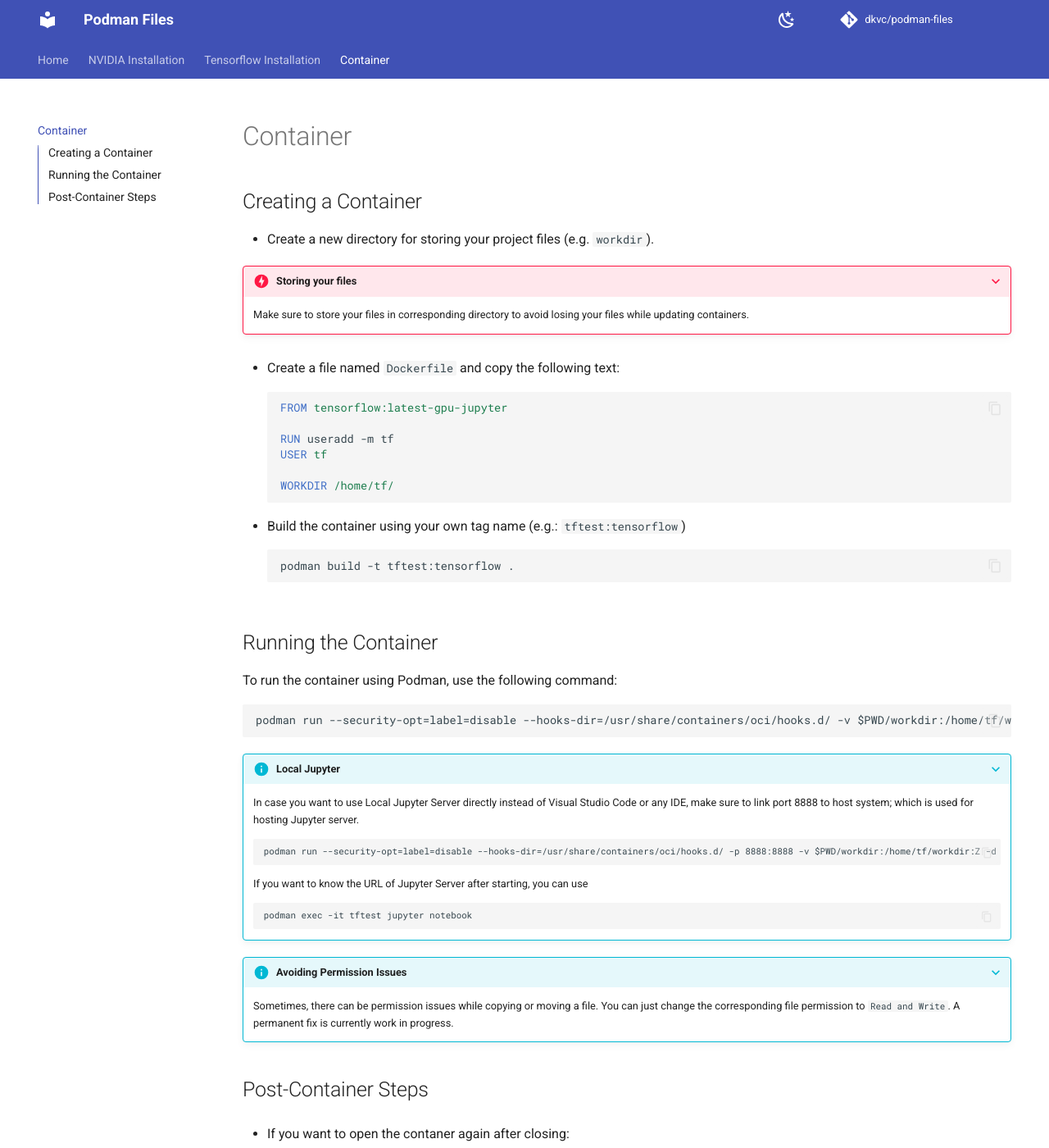
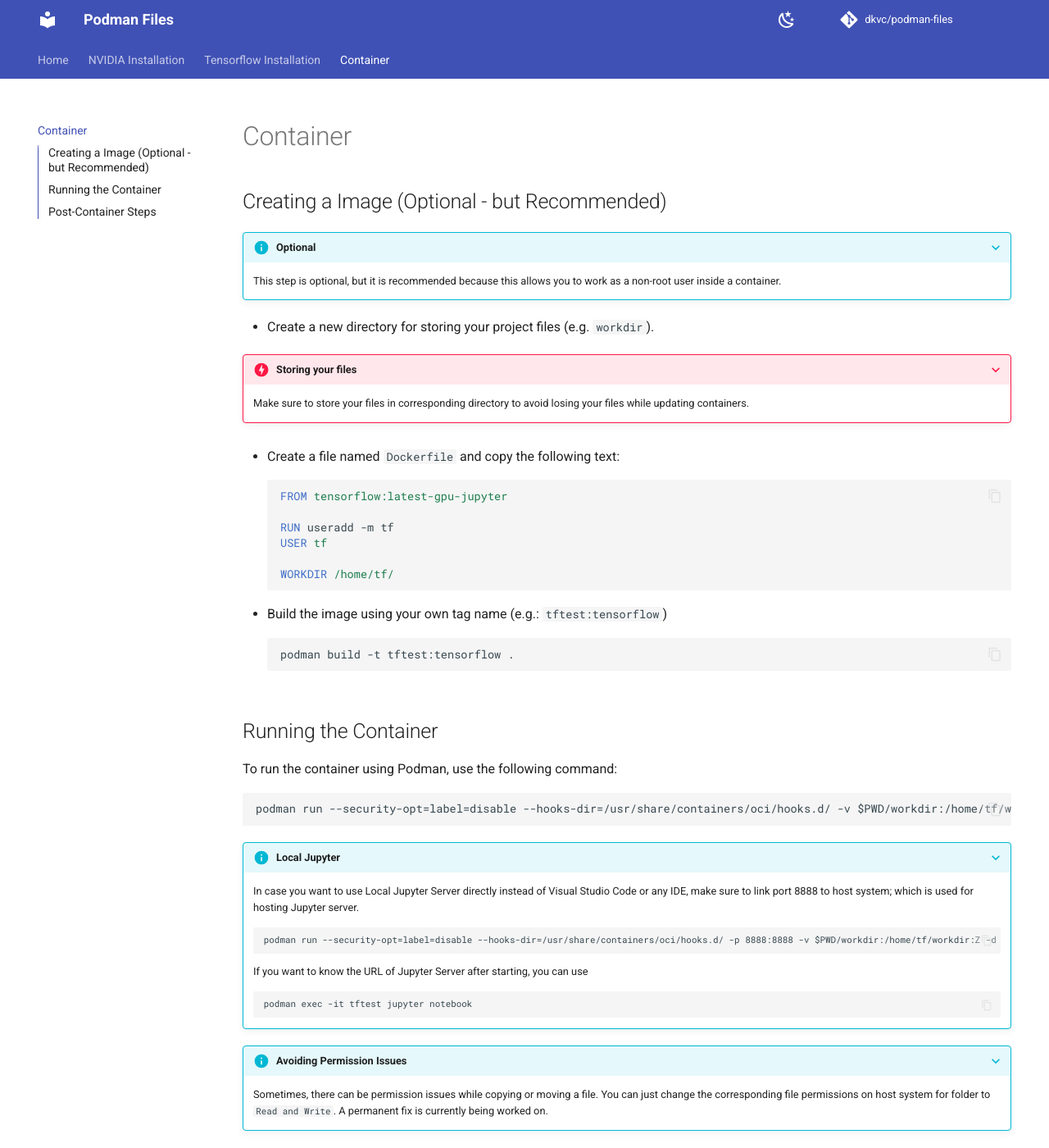
Before and after one commit to dkvc/podman-files, an MkDocs documentation site: the page built from docs/create-container/index.md, in a window 1280 px wide and 1400 px high. Shown: the whole window at 82% size. Built offline with MkDocs 1.6.1 and Material for MkDocs 9.7.7, drawn with Linux system fonts in a browser that asks for light colours; comment, search, counter and statistics services are not loaded.

Commit message:
docs: Change invalid terminology from Container to Image

````diff
--- a/docs/create-container/index.md
+++ b/docs/create-container/index.md
@@ -1,4 +1,7 @@
-## Creating a Container
+## Creating a Image (Optional - but Recommended)
+???+ info "Optional"
+    This step is optional, but it is recommended because this allows you to work as a non-root user inside a container.
+
 - Create a new directory for storing your project files (e.g. `workdir`).
 ???+ danger "Storing your files"
     Make sure to store your files in corresponding directory to avoid losing your files while updating containers.
@@ -13,7 +16,7 @@
 WORKDIR /home/tf/
 ```
 
-- Build the container using your own tag name (e.g.: `tftest:tensorflow`)
+- Build the image using your own tag name (e.g.: `tftest:tensorflow`)
 ```bash
 podman build -t tftest:tensorflow .
 ```
@@ -34,7 +37,7 @@
     ```
 
 ???+ info "Avoiding Permission Issues"
-    Sometimes, there can be permission issues while copying or moving a file. You can just change the corresponding file permission to `Read and Write`. A permanent fix is currently work in progress.
+    Sometimes, there can be permission issues while copying or moving a file. You can just change the corresponding file permissions on host system for folder to `Read and Write`. A permanent fix is currently being worked on.
 
 ## Post-Container Steps
 - If you want to open the contaner again after closing:
````
